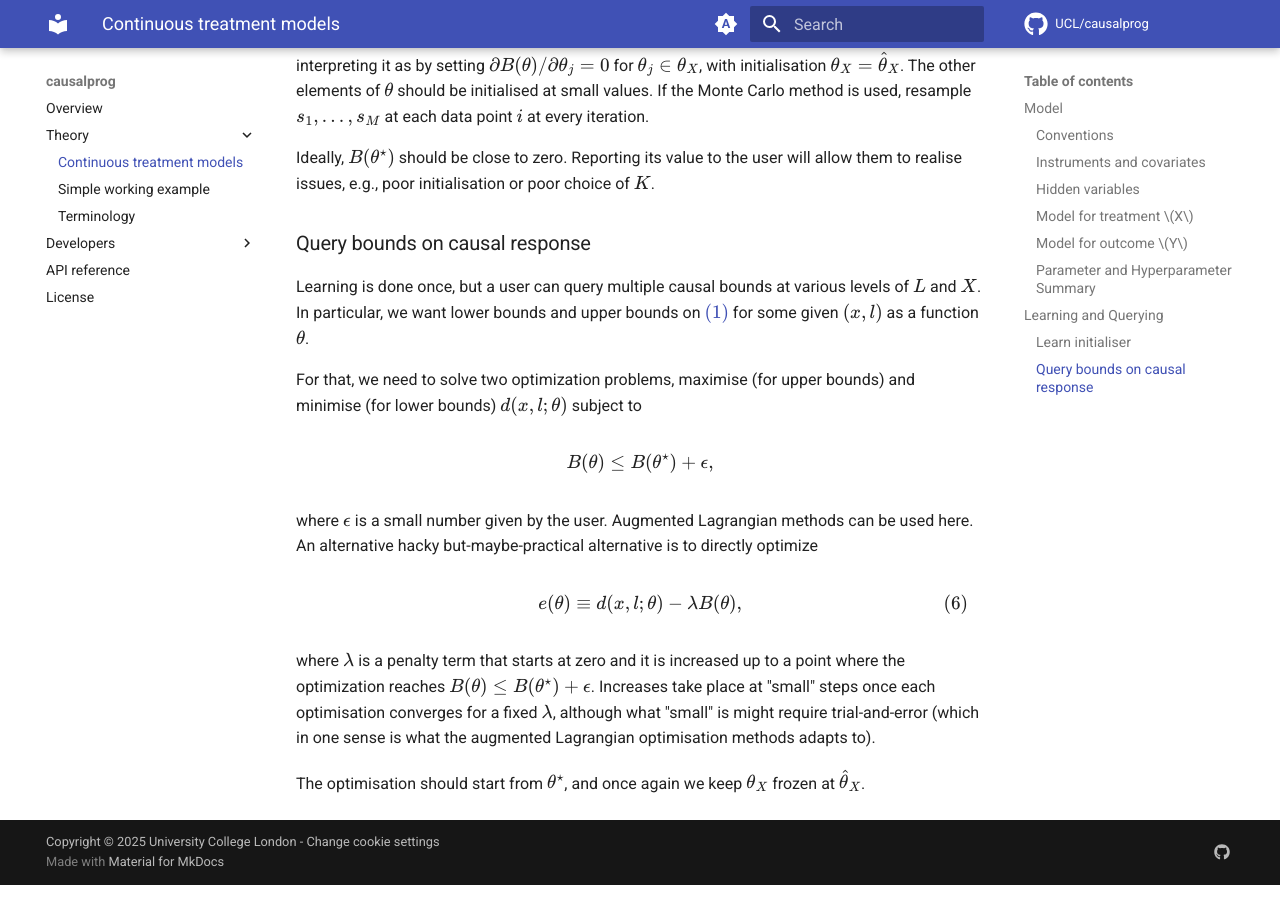
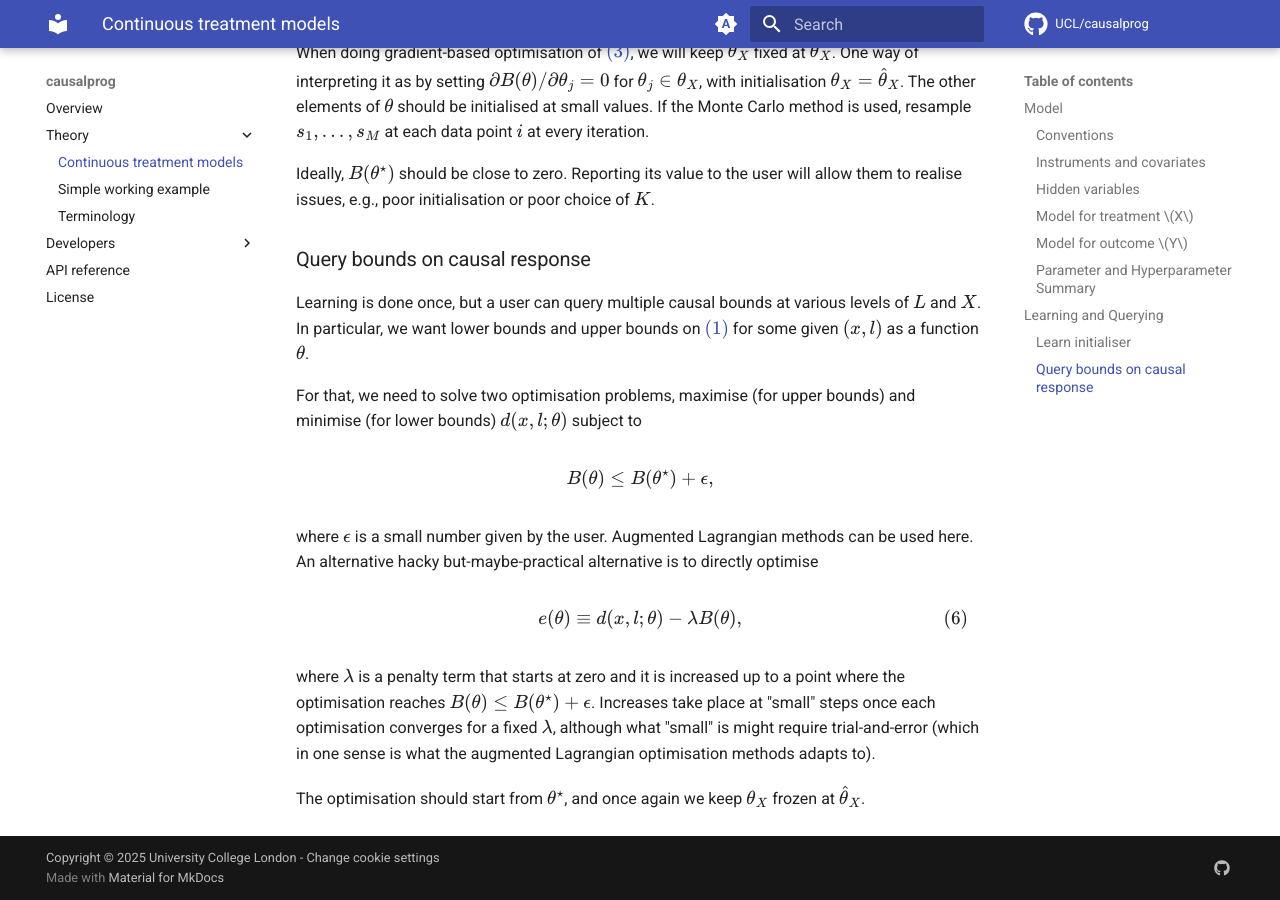
Before and after one commit to UCL/causalprog, an MkDocs documentation site: the page built from docs/theory/continuous-treatments.md, in a window 1280 px wide and 900 px high, scrolled down 4900 px. Built offline with MkDocs 1.6.1 and Material for MkDocs 9.7.7, drawn with Linux system fonts in a browser that asks for light colours; comment, search, counter and statistics services are not loaded; some of the changed text lies outside the part shown.

```diff
--- a/docs/theory/continuous-treatments.md
+++ b/docs/theory/continuous-treatments.md
@@ -217,20 +227,20 @@ Reporting its value to the user will allow them to realise issues, e.g., poor in
 Learning is done once, but a user can query multiple causal bounds at various levels of $L$ and $X$.
 In particular, we want lower bounds and upper bounds on $\eqref{eq:causal-response}$ for some given $(x, l)$ as a function $\theta$.
 
-For that, we need to solve two optimization problems, maximise (for upper bounds) and minimise (for lower bounds) $d(x, l; \theta)$ subject to
+For that, we need to solve two optimisation problems, maximise (for upper bounds) and minimise (for lower bounds) $d(x, l; \theta)$ subject to
 
 $$B(\theta) \leq B(\theta^\star) + \epsilon,$$
 
 where $\epsilon$ is a small number given by the user.
 Augmented Lagrangian methods can be used here.
-An alternative hacky but-maybe-practical alternative is to directly optimize
+An alternative hacky but-maybe-practical alternative is to directly optimise
 
 <!-- prettier-ignore -->
 \begin{equation}
 e(\theta) \equiv d(x, l; \theta) - \lambda B(\theta),
 \end{equation}
 
-where $\lambda$ is a penalty term that starts at zero and it is increased up to a point where the optimization reaches $B(\theta) \leq B(\theta^\star) + \epsilon$.
+where $\lambda$ is a penalty term that starts at zero and it is increased up to a point where the optimisation reaches $B(\theta) \leq B(\theta^\star) + \epsilon$.
 Increases take place at "small" steps once each optimisation converges for a fixed $\lambda$, although what "small" is might require trial-and-error (which in one sense is what the augmented Lagrangian optimisation methods adapts to).
 
 The optimisation should start from $\theta^\star$, and once again we keep $\theta_X$ frozen at $\hat{\theta}_X$.
```
Also changed, not shown: other parts of docs/theory/continuous-treatments.md (+18 -8 lines).
